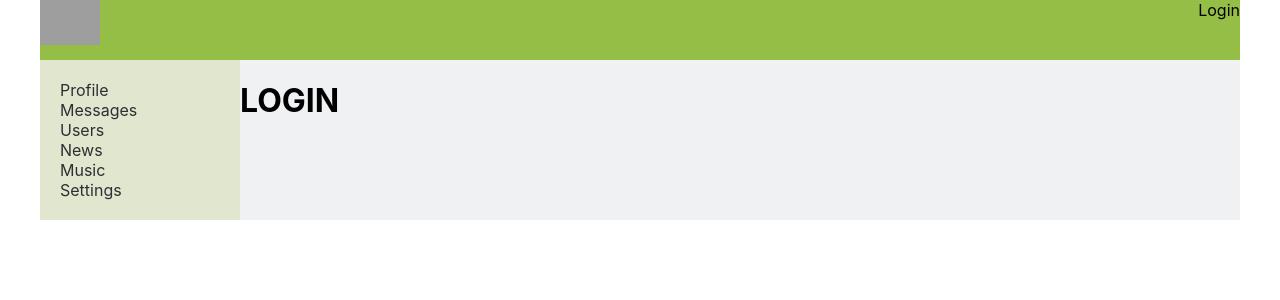
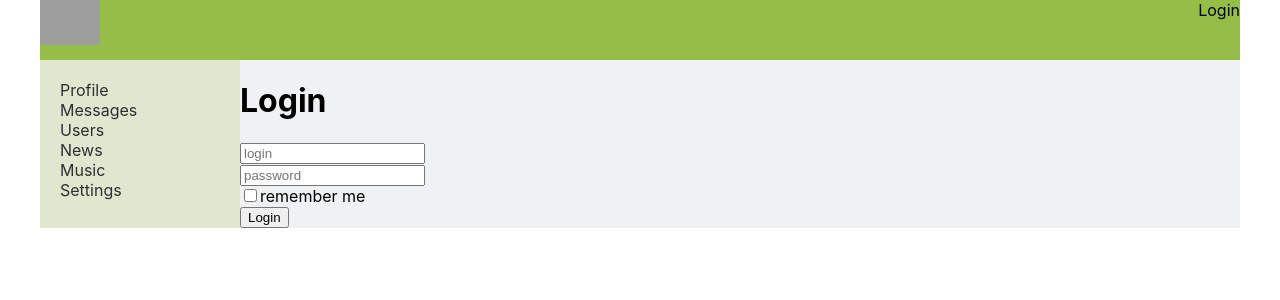
Before and after one commit to vdmdzr/samurai-way-JS, a React (Create React App) app: page /login in a window 1280 px wide. Shown: the top 300 px of the page. Built offline with nearby package versions, Linux system fonts and the light colour scheme; no server answers; grey boxes are pictures that could not be loaded; the HTML template or start-up script is replaced by a standard one.

Commit message:
75 series (redux-form)

```diff
--- a/package.json
+++ b/package.json
@@ -13,6 +13,7 @@
     "react-router-dom": "^4.3.1",
     "react-scripts": "5.0.0",
     "redux": "^4.1.2",
+    "redux-form": "^8.3.8",
     "redux-thunk": "^2.4.1",
     "web-vitals": "^2.1.4"
   },
--- a/src/components/login/Login.jsx
+++ b/src/components/login/Login.jsx
@@ -1,5 +1,36 @@
 import React from "react";
+import {Field, reduxForm} from "redux-form";
 
-export const Login = () => {
-  return <h1>LOGIN</h1>
+
+export const LoginForm = (props) => {
+    return (
+        <form onSubmit={props.handleSubmit}>
+            <div>
+                <Field placeholder={'login'} name={'login'} component={'input'}/>
+            </div>
+            <div>
+                <Field placeholder={'password'} name={'password'} component={'input'}/>
+            </div>
+            <div>
+                <Field type={"checkbox"} name={'rememberMe'} component={'input'}/>remember me
+            </div>
+            <div>
+                <button>Login</button>
+            </div>
+        </form>
+    )
 }
+
+const LoginReduxForm = reduxForm({form: 'login'})(LoginForm)
+
+export const Login = (props) => {
+
+    const onSubmit = (formData) => {
+        console.log(formData)
+    }
+
+    return <div>
+        <h1>Login</h1>
+        <LoginReduxForm onSubmit={onSubmit}/>
+    </div>
+}
--- a/src/redux/redux-store.js
+++ b/src/redux/redux-store.js
@@ -5,6 +5,8 @@
 import {usersReducer} from "./usersReducer";
 import {authReducer} from "./authReducer";
 import thunkMiddleware from "redux-thunk"
+import { reducer as formReducer } from 'redux-form'
+
 
 let reducers = combineReducers({
     profilePage: profileReducer,
@@ -12,6 +14,7 @@
     sidebar: sidebarReducer,
     usersPage: usersReducer,
     auth: authReducer,
+    form: formReducer,
 })
 
 let store = legacy_createStore(reducers, applyMiddleware(thunkMiddleware))
```
Also changed, not shown: 1 other file (tests, documents, lock files or other folders).
